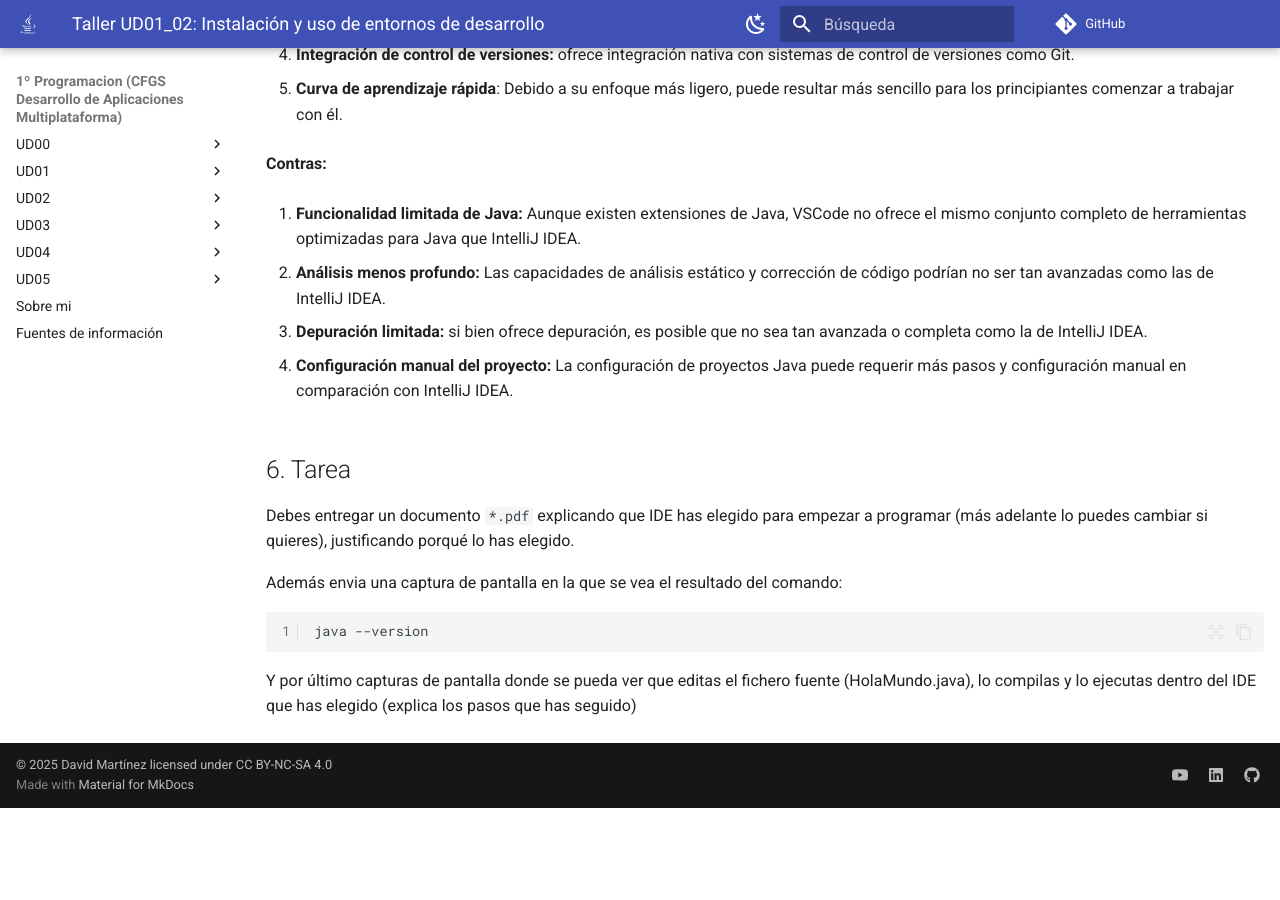
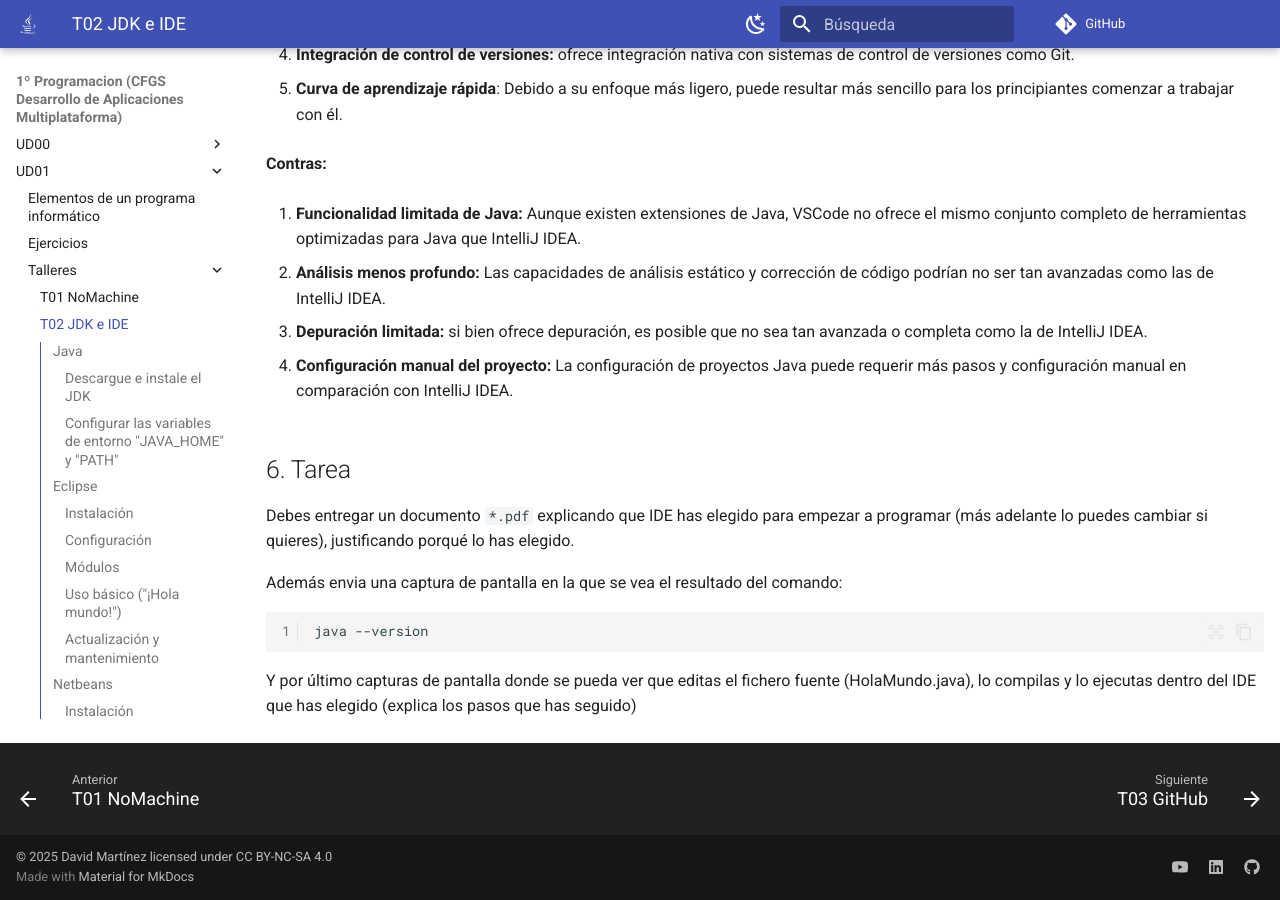
Before and after one commit to martinezpenya/1DAMProgramacion, an MkDocs documentation site: the page built from docs/UD01/UD01_T02_JDK&IDE.md, in a window 1280 px wide and 900 px high, scrolled down 20402 px. Built offline with MkDocs 1.6.1 and Material for MkDocs 9.7.7, drawn with Linux system fonts in a browser that asks for light colours; comment, search, counter and statistics services are not loaded; before the commit the page ends 21210 px from its top, so only the background shows below that.

Commit message:
remove pictures unused, upgrade taller files path

```diff
--- a/mkdocs.yml
+++ b/mkdocs.yml
@@ -10,9 +10,9 @@ nav:
     - Elementos de un programa informático: UD01/UD01_ES.md
     - Ejercicios: UD01/UD01_ejercicios_ES.md
     - Talleres:
-      - T01 NoMachine: UD01/UD01_T01_NoMachine_ES.md
-      - T02 JDK e IDE: UD01/UD01_T02_JDK&IDE_ES.md
-      - T03 GitHub: UD01/UD01_T03_GitHubVsCode_ES.md
+      - T01 NoMachine: UD01/UD01_T01_NoMachine.md
+      - T02 JDK e IDE: UD01/UD01_T02_JDK&IDE.md
+      - T03 GitHub: UD01/UD01_T03_GitHub.md
       - T04 Markdown: UD01/UD01_T04_Markdown.md
   - UD02:
     - Utilización de Objetos: UD02/UD02_ES.md
```
Also changed, not shown: docs/UD01/assets/vscode_01_localizar_repositorio.png (deleted), docs/UD01/assets/vscode_02_localizar_repositorio.png (deleted), docs/UD01/assets/vscode_03_repositorio_elegido.png (deleted), docs/UD01/assets/vscode_04_codigo.png (deleted), docs/UD01/assets/vscode_05_vscode1.png (deleted), docs/UD01/assets/vscode_06_vscode2.png (deleted), docs/UD01/assets/vscode_07_git.png (deleted), docs/UD01/assets/vscode_07_git1.png (deleted), docs/UD01/assets/vscode_07_git2.png (deleted), docs/UD01/assets/vscode_07_git3.png (deleted), docs/UD01/assets/vscode_07_git4.png (deleted), docs/UD01/assets/vscode_07_git5.png (deleted), docs/UD01/assets/vscode_07_git6.png (deleted), docs/UD01/assets/vscode_07_git7.png (deleted), 4 more files.
